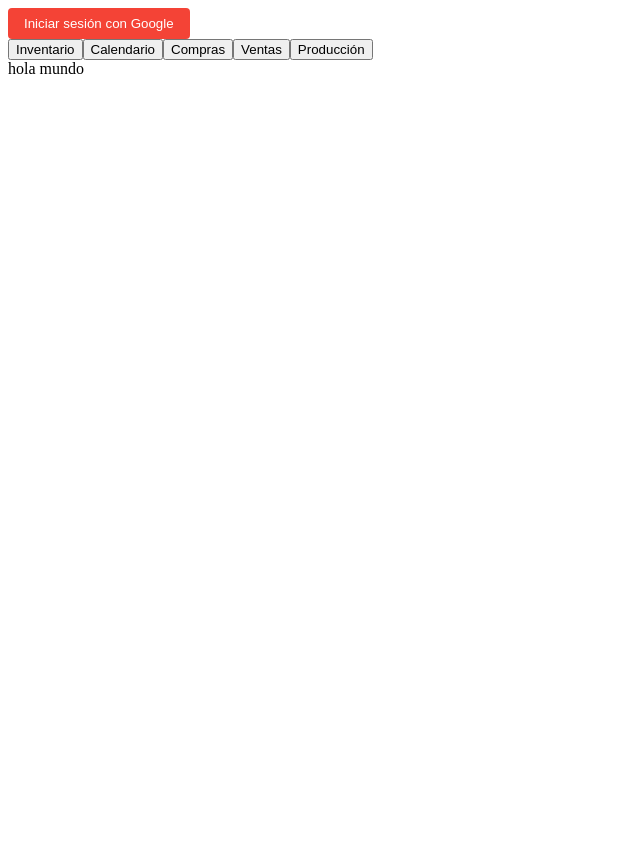
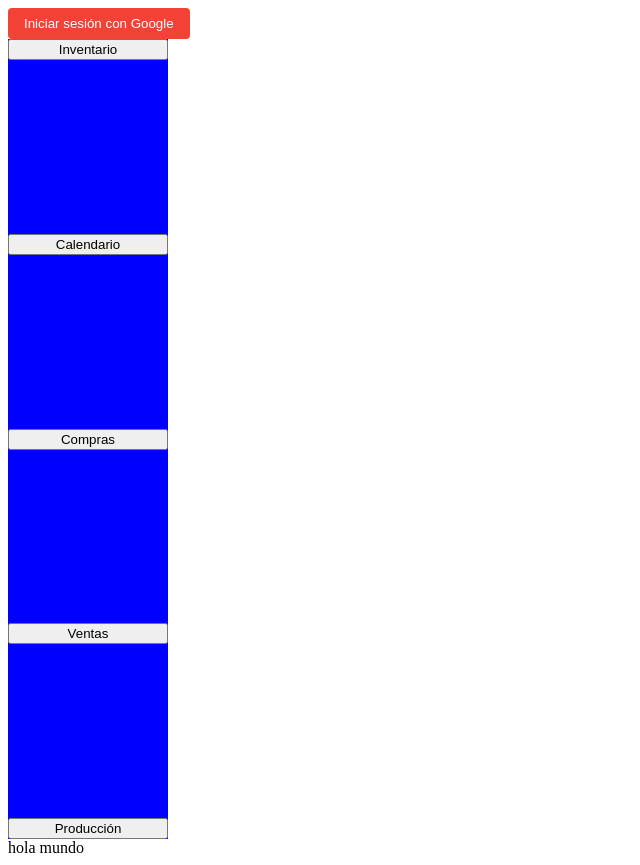
Before and after one commit to ManzCoder-js/megabillaresSCP, a Next.js app: page /Dashboard in a window 1280 px wide. Shown: the whole page, without its empty margins (0-640 px from the left). Before the commit the page ends 800 px from the top, so only its background shows below. Built offline with nearby package versions, Linux system fonts and the light colour scheme; no server answers.

Commit message:
modificados:     next.config.js 	modificados:     src/app/Dashboard/page.js 	modificados:     src/app/components/BarraLateral.jsx 	modificados:     src/app/globals.css 	modificados:     src/app/layout.js

```diff
--- a/next.config.js
+++ b/next.config.js
@@ -1,4 +1,7 @@
-/** @type {import('next').NextConfig} */
-const nextConfig = {}
+// next.config.js
 
-module.exports = nextConfig
+module.exports = {
+    images: {
+      domains: ['lh3.googleusercontent.com'],
+    },
+  };
--- a/src/app/Dashboard/page.js
+++ b/src/app/Dashboard/page.js
@@ -22,7 +22,10 @@ export default function Dashboard(){
       };
     return(
         <PrivateRoute>
+          <main className={styles.main}>
+          <nav>
         <Sidebar setOpcionSeleccionada={setOpcionSeleccionada} />
+        </nav>
         <div className={styles.dashboard}>
 
             hola mundo
@@ -30,6 +33,7 @@ export default function Dashboard(){
         <div className={styles.content}>
           {opcionSeleccionada && opciones[opcionSeleccionada]}
         </div>
+        </main>
         </PrivateRoute>
     )
 }
--- a/src/app/components/BarraLateral.jsx
+++ b/src/app/components/BarraLateral.jsx
@@ -1,3 +1,4 @@
+import styles from "../Dashboard/styles.module.css"
 
 const Sidebar = ({ setOpcionSeleccionada }) => {
     const handleOptionClick = (opcion) => {
@@ -5,7 +6,7 @@ const Sidebar = ({ setOpcionSeleccionada }) => {
     };
 
     return (
-      <aside >
+      <aside className={styles.Sidebar} >
         <button onClick={() => handleOptionClick('inventario')}>Inventario</button>
         <button onClick={() => handleOptionClick('calendario')}>Calendario</button>
         <button onClick={() => handleOptionClick('compras')}>Compras</button>
--- /dev/null
+++ b/src/app/globals.css
@@ -0,0 +1,5 @@
+html,
+body {
+  max-width: 100vw;
+  overflow-x: hidden;
+}
--- a/src/app/layout.js
+++ b/src/app/layout.js
@@ -1,5 +1,6 @@
 import Nav from './components/NavLogin'
 import { AuthProvider } from './components/auth-context'
+import './globals.css'
 
 export const metadata = {
   title: 'Create Next App',
```
